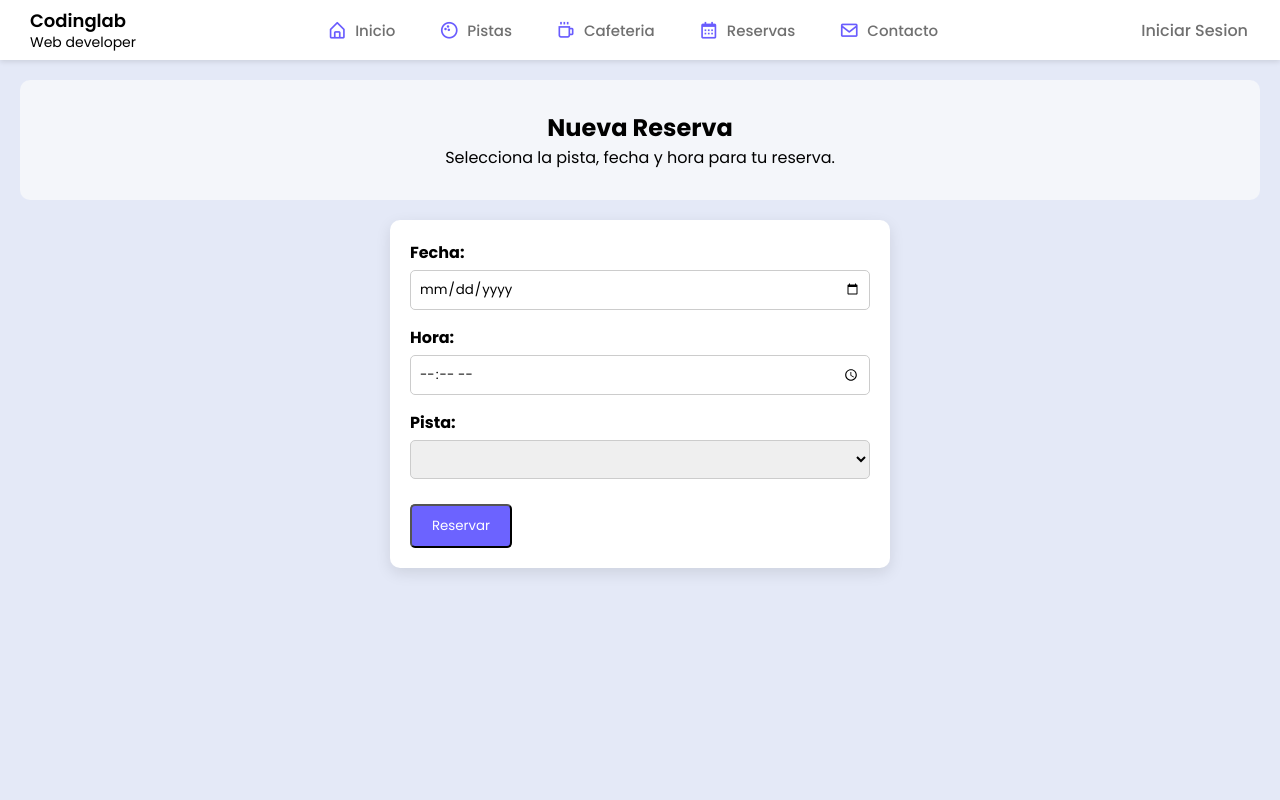
After one commit to Villada-PG3/trabajo-practico-integrador-centro-bowling, a Django app: page /reserva/nueva/ in a window 1280 px wide. The commit adds this page. Run offline with Django 5.2, Linux system fonts and the light colour scheme; lists and menus that the app fills with data are empty.

Commit message:
Avance reservas 2

```diff
--- a/bowling/bowl/models.py
+++ b/bowling/bowl/models.py
@@ -22,6 +22,7 @@ class Pista(models.Model):
     capacidad_maxima = models.IntegerField()
     tipo_pista = models.ForeignKey(TipoPista, on_delete=models.CASCADE, null=True, blank=True)
     estado = models.ForeignKey(Estado, on_delete=models.CASCADE, null=True, blank=True)
+    numero = models.PositiveIntegerField(unique=True)
 
     def __str__(self):
         return f"Pista {self.id_pista}"
--- a/bowling/bowl/static/bowl/reserva.css
+++ b/bowling/bowl/static/bowl/reserva.css
@@ -1,104 +1,61 @@
-:root {
-    --body-color: #E4E9F7;
-    --navbar-color: #FFF;
-    --primary-color: #695CFE;
-    --primary-color-light: #F6F5FF;
-    --text-color: #707070;
-    --tran-05: all 0.5s ease;
-}
-
-body {
-    background-color: var(--body-color);
-    font-family: Arial, sans-serif;
-    color: var(--text-color);
-    margin: 0;
-    padding: 0;
-}
-
-/* Hero Section */
 .hero-section {
-    display: flex;
-    flex-direction: column;
-    justify-content: center;
-    align-items: center;
     text-align: center;
-    padding: 60px 20px;
-    background-color: var(--navbar-color);
-    box-shadow: 0 2px 5px rgba(0,0,0,0.05);
-    margin-bottom: 20px;
-    transition: var(--tran-05);
-}
-
-.hero-section h1 {
-    font-size: 2.5rem;
-    margin-bottom: 10px;
-}
-
-.hero-section p {
-    font-size: 1.1rem;
+    padding: 30px;
+    background-color: #f4f6fa;
+    border-radius: 10px;
     margin-bottom: 20px;
 }
 
 .cta-button {
-    background-color: var(--primary-color);
-    color: #fff;
-    padding: 12px 24px;
-    border-radius: 6px;
+    display: inline-block;
+    padding: 10px 20px;
+    background-color: #6c63ff;
+    color: white;
     text-decoration: none;
-    font-weight: 600;
-    transition: background-color 0.3s ease;
+    border-radius: 5px;
+    transition: 0.3s;
+    margin-top: 10px;
 }
 
 .cta-button:hover {
-    background-color: #5548c7;
+    background-color: #5750d9;
 }
 
-/* Reservas Container */
+.reserva-form-container {
+    max-width: 500px;
+    margin: 0 auto 30px auto;
+    padding: 20px;
+    background-color: white;
+    border-radius: 10px;
+    box-shadow: 0px 5px 15px rgba(0,0,0,0.1);
+}
+
+.form-group {
+    margin-bottom: 15px;
+}
+
+.form-group label {
+    display: block;
+    font-weight: bold;
+    margin-bottom: 5px;
+}
+
+.form-group input, .form-group select {
+    width: 100%;
+    padding: 8px;
+    border-radius: 5px;
+    border: 1px solid #ccc;
+}
+
 .reservas-container {
     display: grid;
     grid-template-columns: repeat(auto-fit, minmax(250px, 1fr));
     gap: 20px;
-    padding: 20px;
 }
 
-/* Reserva Card */
 .reserva-card {
-    background-color: var(--navbar-color);
-    border-radius: 8px;
-    box-shadow: 0 4px 6px rgba(0,0,0,0.1);
-    padding: 20px;
-    transition: transform 0.3s ease, box-shadow 0.3s ease;
+    background-color: white;
+    padding: 15px;
+    border-radius: 10px;
+    box-shadow: 0px 5px 15px rgba(0,0,0,0.05);
 }
-
-.reserva-card:hover {
-    transform: translateY(-5px);
-    box-shadow: 0 8px 12px rgba(0,0,0,0.15);
-}
-
-.reserva-card h3 {
-    margin-top: 0;
-    color: var(--primary-color);
-}
-
-.no-reservas {
-    text-align: center;
-    font-size: 1.2rem;
-    color: #555;
-    grid-column: 1 / -1;
-}
-.reserva-form-container {
-    background-color: #fff;
-    padding: 20px;
-    border-radius: 8px;
-    max-width: 400px;
-    margin: 0 auto 30px auto;
-    box-shadow: 0 4px 6px rgba(0,0,0,0.1);
-}
-.reserva-form-container button {
-    background-color: var(--primary-color);
-    color: white;
-    padding: 10px 20px;
-    border: none;
-    border-radius: 6px;
-    cursor: pointer;
-}
--- /dev/null
+++ b/bowling/bowl/templates/bowl/nueva_reserva.html
@@ -0,0 +1,36 @@
+{% extends 'bowl/navbar.html' %}
+{% load static %}
+
+{% block extra_css %}
+<link rel="stylesheet" href="{% static 'bowl/reserva.css' %}">
+{% endblock %}
+
+{% block content %}
+<div class="hero-section">
+    <h1>Nueva Reserva</h1>
+    <p>Selecciona la pista, fecha y hora para tu reserva.</p>
+</div>
+
+<div class="reserva-form-container">
+    <form method="post">
+        {% csrf_token %}
+        <div class="form-group">
+            <label for="id_fecha">Fecha:</label>
+            <input type="date" id="id_fecha" name="fecha" required min="{{ today }}">
+        </div>
+        <div class="form-group">
+            <label for="id_hora">Hora:</label>
+            <input type="time" id="id_hora" name="hora" required min="14:00" max="00:00">
+        </div>
+        <div class="form-group">
+            <label for="id_pista">Pista:</label>
+            <select id="id_pista" name="pista" required>
+                {% for pista in pistas %}
+                    <option value="{{ pista.id }}">{{ pista.tipo_pista.tipo }} ({{ pista.tipo_pista.zona }})</option>
+                {% endfor %}
+            </select>
+        </div>
+        <button type="submit" class="cta-button">Reservar</button>
+    </form>
+</div>
+{% endblock %}
--- a/bowling/bowl/views.py
+++ b/bowling/bowl/views.py
@@ -71,9 +71,10 @@ def nosotros(request):
 # -------------------------
 # Vistas de Reservas
 # -------------------------
-class ReservaListView(ListView):
+# Vista para mostrar tus reservas
+class ReservaListView(ThemeMixin, ListView):
     model = Reserva
-    template_name = 'bowl/reservas.html'
+    template_name = 'bowl/mis_reservas.html'
     context_object_name = 'reservas'
 
     def get_queryset(self):
@@ -87,48 +88,42 @@ class ReservaListView(ListView):
 
     def get_context_data(self, **kwargs):
         context = super().get_context_data(**kwargs)
-        context['pistas'] = Pista.objects.all()
+        context['today'] = timezone.now().date()
         return context
 
-
-class ReservaCreateView(CreateView):
+# Vista para crear nueva reserva
+class ReservaCreateView(ThemeMixin, CreateView):
     model = Reserva
-    template_name = 'bowl/reservas.html'  # Puedes usar el mismo template
+    template_name = 'bowl/nueva_reserva.html'
     fields = ['fecha', 'hora', 'pista']
 
     def form_valid(self, form):
         user = self.request.user
-        # Asociamos el cliente y el usuario
         try:
             cliente = user.cliente
         except Cliente.DoesNotExist:
             messages.error(self.request, "No tienes un cliente asociado.")
-            return redirect('reserva')
+            return redirect('reserva_list')
 
         form.instance.cliente = cliente
         form.instance.usuario = user
-        form.instance.estado = Estado.objects.get(nombre="Pendiente")  # o el estado que uses
+        form.instance.estado = Estado.objects.get(nombre="Pendiente")
 
-        # Validación de horario: revisar si ya hay una reserva para esa pista, fecha y hora
+        # Validación de horario
         fecha = form.cleaned_data['fecha']
         hora = form.cleaned_data['hora']
         pista = form.cleaned_data['pista']
-
-        conflicto = Reserva.objects.filter(
-            pista=pista,
-            fecha=fecha,
-            hora=hora
-        ).exists()
-
+        conflicto = Reserva.objects.filter(pista=pista, fecha=fecha, hora=hora).exists()
         if conflicto:
             messages.error(self.request, "Esta pista ya está reservada en ese horario.")
-            return redirect('reserva')
+            return redirect('reserva_create')
 
         return super().form_valid(form)
 
     def get_success_url(self):
         messages.success(self.request, "Reserva realizada con éxito.")
-        return reverse_lazy('reserva')
+        return reverse_lazy('reserva_list')
+
 # -------------------------
 # Vistas de Pistas
 # -------------------------
--- a/bowling/config/urls.py
+++ b/bowling/config/urls.py
@@ -23,7 +23,7 @@ urlpatterns = [
 
     # Reservas
     path('reserva/', ReservaListView.as_view(), name="reserva"),
-    path('reserva/nueva/', ReservaCreateView.as_view(), name='reserva_nueva'),
+    path('reserva/nueva/', ReservaCreateView.as_view(), name='nueva_reserva'),
 
     # Pistas
     path('pistas/', ListaPistasView.as_view(), name="lista_pistas"),
```
Also changed, not shown: bowling/bowl/forms.py (+6 -1 lines), bowling/bowl/templates/bowl/mis_reservas.html (added, +31 -0 lines), bowling/bowl/templates/bowl/reserva.html (+14 -31 lines), bowling/bowl/migrations/0003_pista_numero.py (added).
